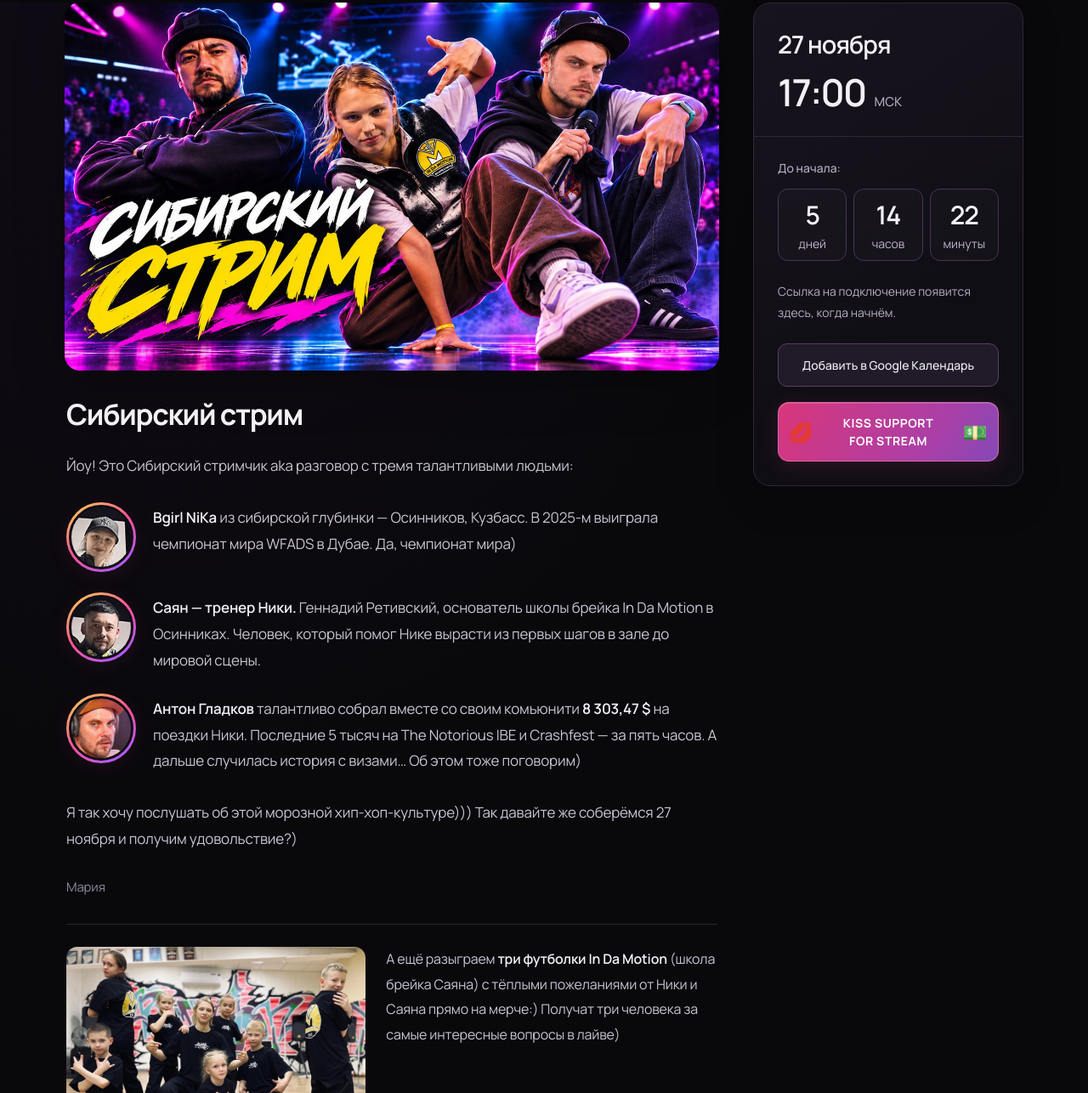
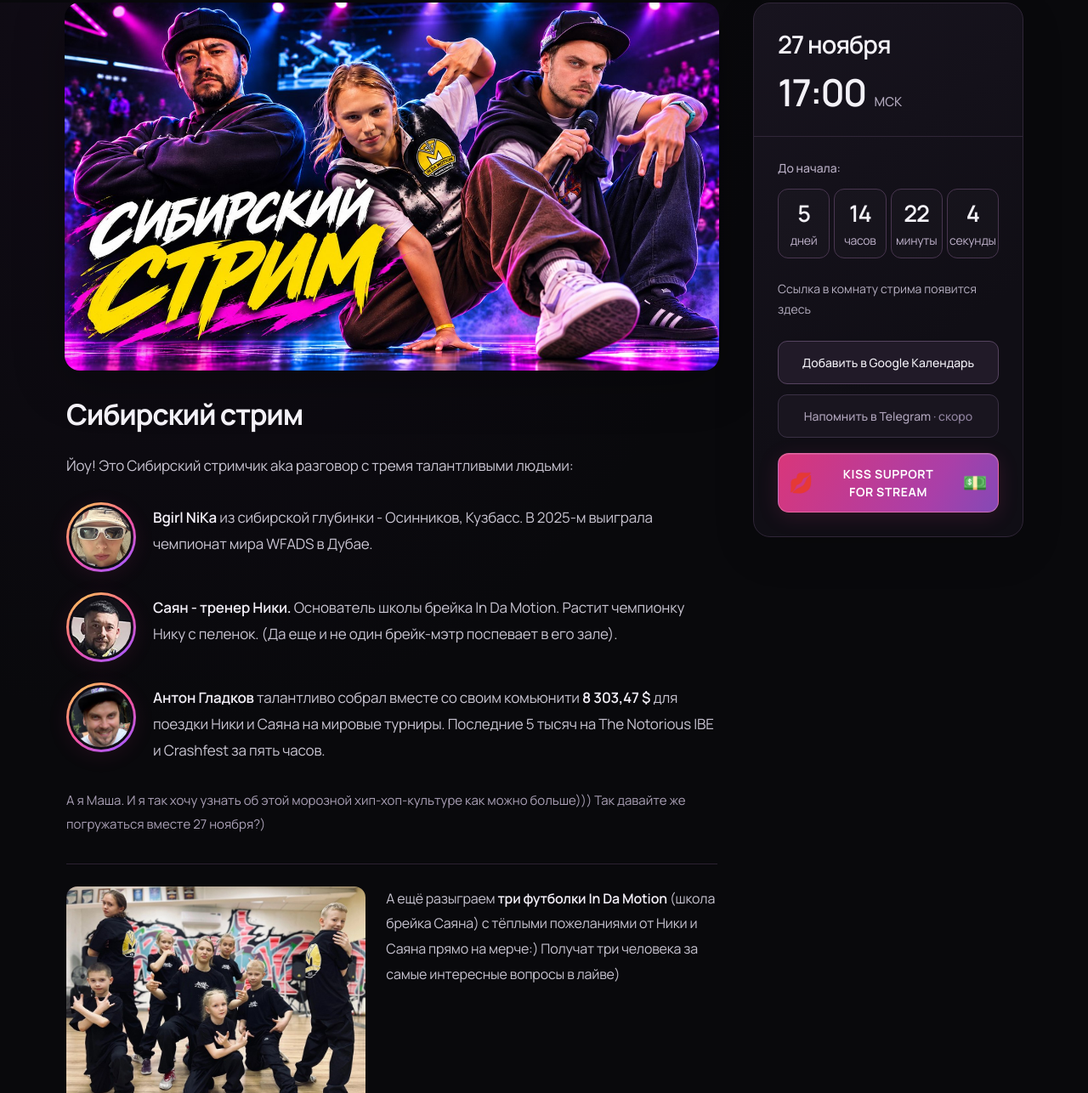
Before and after one commit to whyliveu/siberianstream, a plain HTML site: page dist/index.html in a window 1280 px wide. Shown: the part 49-1335 px from the top of the page at 85% size. Drawn offline with Linux system fonts and the light colour scheme.

Commit message:
Use Maria's portraits and copy, add countdown seconds and Telegram placeholder

```diff
--- a/dist/index.html
+++ b/dist/index.html
@@ -9,21 +9,22 @@
 .countdown{white-space:normal;margin:12px 0 24px;font-size:24px}.count-grid{display:grid;grid-template-columns:repeat(3,minmax(0,1fr));gap:8px}.count-unit{text-align:center;padding:12px 3px 10px;border:1px solid #493650;border-radius:12px;background:#ffffff04}.count-number{display:block;font-size:30px;font-weight:600;letter-spacing:-1px;line-height:1.2}.count-word{display:block;margin-top:6px;font-size:14px;font-weight:400;color:#bfb2cb;letter-spacing:0;line-height:1.4}
 .support{display:flex;align-items:center;justify-content:center;gap:9px;min-height:64px;margin-top:18px;padding:13px 12px;border:1px solid #ff9cc377;border-radius:13px;background:linear-gradient(120deg,#d9367a,#aa3fa8 70%,#8449b6);box-shadow:0 5px 24px #de3c8526,inset 0 1px 0 #ffffff25;color:#fff;font-size:14px;font-weight:700;letter-spacing:.55px;line-height:1.5;text-decoration:none;transition:transform .18s,box-shadow .18s,filter .18s}.support-copy{max-width:178px;text-wrap:balance}.support-emoji{font-size:23px;line-height:1;flex-shrink:0}.support:hover{color:#fff;text-decoration:none;filter:brightness(1.12);transform:translateY(-2px);box-shadow:0 8px 28px #ee4a9144}.support:active{transform:translateY(0)}
 @media(max-width:760px){.speakers{gap:24px}.speaker{grid-template-columns:68px minmax(0,1fr);gap:15px}.portrait-ring{width:68px;height:68px}.speaker p{margin:0}.count-grid{max-width:360px;gap:10px}.count-unit{padding:13px 4px}.count-number{font-size:32px}.support{font-size:14px;min-height:58px}.support-copy{max-width:none}.countdown{margin-bottom:22px}}@media(max-width:360px){.speaker{grid-template-columns:58px minmax(0,1fr);gap:12px}.portrait-ring{width:58px;height:58px}.joining{padding-left:20px;padding-right:20px}.support{gap:7px;font-size:14px}.support-copy{max-width:160px}}@media(prefers-reduced-motion:reduce){.support:hover{transform:none}}
+
+.letter .host-note{font-size:15px;font-weight:400;line-height:1.85;letter-spacing:0;color:#aaa0b6;margin:8px 0 32px}.portrait.nika img{width:185%;height:auto;left:50%;top:50%;transform:translate(-50%,-38%)}.portrait.anton img{width:300%;height:auto;left:50%;top:50%;transform:translate(-60.5%,-37.5%)}.count-grid{grid-template-columns:repeat(4,minmax(0,1fr));gap:5px}.count-unit{padding:12px 1px 10px;min-width:0}.count-number{font-size:27px}.count-word{font-size:14px;letter-spacing:-.25px}.telegram-reminder{display:block;width:100%;font-family:inherit;font-size:14px;font-weight:500;line-height:1.5;text-align:center;border:1px solid #3a3044;border-radius:11px;padding:14px 6px;margin:12px 0 0;background:#19151f;color:#aea3ba;opacity:1;cursor:not-allowed}.telegram-reminder span{color:#8e819d}@media(max-width:760px){.count-grid{gap:7px;max-width:420px}.count-number{font-size:29px}.count-unit{padding:13px 1px 11px}.telegram-reminder{font-size:15px}.letter .host-note{font-size:15px}}@media(max-width:360px){.count-grid{gap:4px}.count-number{font-size:26px}.telegram-reminder{font-size:14px}}
 </style></head>
 <body><main class="invitation"><div class="story"><img class="cover" src="/assets/stream-v4.jpg" alt="Сибирский стрим: Саян, Ника и Антоха" width="1672" height="941" fetchpriority="high" decoding="async">
 <div class="letter"><h1>Сибирский стрим</h1>
 <p>Йоу! Это Сибирский стримчик aka разговор с тремя талантливыми людьми:</p>
 <ul class="speakers">
-<li class="speaker"><div class="portrait-ring"><span class="portrait nika"><img src="/assets/nika-sayan-original-v1.jpg" alt="Bgirl NiKa — Вероника Чирцова" width="720" height="480" loading="lazy" decoding="async"></span></div><p><strong>Bgirl NiKa</strong> из сибирской глубинки — Осинников, Кузбасс. В 2025-м выиграла чемпионат мира WFADS в Дубае. Да, чемпионат мира)</p></li>
-<li class="speaker"><div class="portrait-ring"><span class="portrait sayan"><img src="/assets/nika-sayan-original-v1.jpg" alt="Саян — Геннадий Ретивский" width="720" height="480" loading="lazy" decoding="async"></span></div><p><strong>Саян — тренер Ники.</strong> Геннадий Ретивский, основатель школы брейка In Da Motion в Осинниках. Человек, который помог Нике вырасти из первых шагов в зале до мировой сцены.</p></li>
-<li class="speaker"><div class="portrait-ring"><span class="portrait anton"><img src="/assets/anton-interview-original-v1.jpg" alt="Антон Гладков" width="480" height="360" loading="lazy" decoding="async"></span></div><p><strong>Антон Гладков</strong> талантливо собрал вместе со своим комьюнити <strong>8 303,47 $</strong> на поездки Ники. Последние 5 тысяч на The Notorious IBE и Crashfest — за пять часов. А дальше случилась история с визами… Об этом тоже поговорим)</p></li>
+<li class="speaker"><div class="portrait-ring"><span class="portrait nika"><img src="/assets/nika-portrait-v2.jpg" alt="Bgirl NiKa — Вероника Чирцова" width="480" height="640" loading="lazy" decoding="async"></span></div><p><strong>Bgirl NiKa</strong> из сибирской глубинки - Осинников, Кузбасс. В 2025-м выиграла чемпионат мира WFADS в Дубае.</p></li>
+<li class="speaker"><div class="portrait-ring"><span class="portrait sayan"><img src="/assets/nika-sayan-original-v1.jpg" alt="Саян — Геннадий Ретивский" width="720" height="480" loading="lazy" decoding="async"></span></div><p><strong>Саян - тренер Ники.</strong> Основатель школы брейка In Da Motion. Растит чемпионку Нику с пеленок. (Да еще и не один брейк-мэтр поспевает в его зале).</p></li>
+<li class="speaker"><div class="portrait-ring"><span class="portrait anton"><img src="/assets/anton-portrait-v2.jpg" alt="Антон Гладков" width="480" height="640" loading="lazy" decoding="async"></span></div><p><strong>Антон Гладков</strong> талантливо собрал вместе со своим комьюнити <strong>8 303,47 $</strong> для поездки Ники и Саяна на мировые турниры. Последние 5 тысяч на The Notorious IBE и Crashfest за пять часов.</p></li>
 </ul>
-<p>Я так хочу послушать об этой морозной хип-хоп-культуре))) Так давайте же соберёмся 27 ноября и получим удовольствие?)</p>
-<p class="signature">Мария</p>
+<p class="host-note">А я Маша. И я так хочу узнать об этой морозной хип-хоп-культуре как можно больше))) Так давайте же погружаться вместе 27 ноября?)</p>
 <div class="giveaway"><img src="/assets/shirts-v4.jpg" alt="Ребята из In Da Motion в футболках школы" width="1280" height="994" loading="lazy" decoding="async"><p>А ещё разыграем <strong>три футболки In Da Motion</strong> (школа брейка Саяна) с тёплыми пожеланиями от Ники и Саяна прямо на мерче:) Получат три человека за самые интересные вопросы в лайве)</p></div>
 </div></div>
 <aside class="when" aria-label="Когда встречаемся"><div class="schedule"><time datetime="2026-11-27T17:00:00+03:00">27 ноября</time><p class="hour">17:00 <span>МСК</span></p></div>
-<div class="joining"><p class="eyebrow" id="count-label">До начала:</p><p class="countdown" id="countdown" role="timer" aria-label="Время до начала">27 ноября, 17:00</p><p class="note" id="join-note">Ссылка на подключение появится здесь, когда начнём.</p><a class="join" id="join" hidden target="_blank" rel="noopener">Подключиться</a><a class="calendar" id="calendar" target="_blank" rel="noopener">Добавить в Google Календарь</a><a class="support" href="https://www.donationalerts.com/r/mashkasad" target="_blank" rel="noopener noreferrer"><span class="support-emoji" aria-hidden="true">💋</span><span class="support-copy">KISS SUPPORT FOR STREAM</span><span class="support-emoji" aria-hidden="true">💵</span></a><noscript><p class="note">Для отсчёта и появления ссылки включи JavaScript и обнови страницу.</p></noscript></div>
+<div class="joining"><p class="eyebrow" id="count-label">До начала:</p><p class="countdown" id="countdown" role="timer" aria-live="off" aria-label="Время до начала">27 ноября, 17:00</p><p class="note" id="join-note">Ссылка в комнату стрима появится здесь</p><a class="join" id="join" hidden target="_blank" rel="noopener">Подключиться</a><a class="calendar" id="calendar" target="_blank" rel="noopener">Добавить в Google Календарь</a><button class="telegram-reminder" type="button" disabled aria-label="Напомнить в Telegram — скоро будет доступно">Напомнить в Telegram <span>· скоро</span></button><a class="support" href="https://www.donationalerts.com/r/mashkasad" target="_blank" rel="noopener noreferrer"><span class="support-emoji" aria-hidden="true">💋</span><span class="support-copy">KISS SUPPORT FOR STREAM</span><span class="support-emoji" aria-hidden="true">💵</span></a><noscript><p class="note">Для отсчёта и появления ссылки включи JavaScript и обнови страницу.</p></noscript></div>
 </aside></main><script>const START=Date.parse('2026-11-27T17:00:00+03:00');
 const timer=document.getElementById('countdown'),label=document.getElementById('count-label'),note=document.getElementById('join-note'),join=document.getElementById('join');
 let state='waiting';
@@ -32,9 +33,8 @@ function tick(){
  if(state!=='waiting')return;
  const seconds=Math.max(0,Math.ceil((START-Date.now())/1000));
  if(!seconds){label.textContent='Скоро начнём';setTimerMessage('Ждём начала');return;}
- const d=Math.floor(seconds/86400),h=Math.floor(seconds%86400/3600),m=Math.floor(seconds%3600/60);
- if(!d&&!h&&!m){setTimerMessage('Меньше минуты');return;}
- const units=[[d,plural(d,'день','дня','дней')],[h,plural(h,'час','часа','часов')],[m,plural(m,'минута','минуты','минут')]];
+ const d=Math.floor(seconds/86400),h=Math.floor(seconds%86400/3600),m=Math.floor(seconds%3600/60),sec=seconds%60;
+ const units=[[d,plural(d,'день','дня','дней')],[h,plural(h,'час','часа','часов')],[m,plural(m,'минута','минуты','минут')],[sec,plural(sec,'секунда','секунды','секунд')]];
  const accessible=units.map(([n,word])=>n+' '+word).join(', ');
  if(timer.getAttribute('aria-label')===accessible)return;
  timer.setAttribute('aria-label',accessible);
@@ -42,7 +42,7 @@ function tick(){
 }
 function setTimerMessage(message){timer.textContent=message;timer.setAttribute('aria-label',message);}
 
-async function refresh(){try{const response=await fetch('/status.json',{cache:'no-store'});if(!response.ok)return;const data=await response.json();if(data.state==='ended'){state='ended';label.textContent='Спасибо, что были с нами';setTimerMessage('Эфир закончился');note.textContent='До встречи!';join.hidden=true;}else if(data.state==='live'&&typeof data.joinUrl==='string'&&/^https:\/\/(meet\.google\.com|[a-z0-9-]+\.zoom\.us)\//.test(data.joinUrl)){state='live';label.textContent='Мы уже начали';setTimerMessage('Заходи в эфир');note.textContent='Подключайся с выключенными камерой и микрофоном. Вопросы можно писать в чате встречи.';join.href=data.joinUrl;join.hidden=false;}else{state='waiting';label.textContent='До начала:';note.textContent='Ссылка на подключение появится здесь, когда начнём.';join.hidden=true;join.removeAttribute('href');tick();}}catch{/* Preserve the last verified state during transient network failures. */}}
+async function refresh(){try{const response=await fetch('/status.json',{cache:'no-store'});if(!response.ok)return;const data=await response.json();if(data.state==='ended'){state='ended';label.textContent='Спасибо, что были с нами';setTimerMessage('Эфир закончился');note.textContent='До встречи!';join.hidden=true;}else if(data.state==='live'&&typeof data.joinUrl==='string'&&/^https:\/\/(meet\.google\.com|[a-z0-9-]+\.zoom\.us)\//.test(data.joinUrl)){state='live';label.textContent='Мы уже начали';setTimerMessage('Заходи в эфир');note.textContent='Подключайся с выключенными камерой и микрофоном. Вопросы можно писать в чате встречи.';join.href=data.joinUrl;join.hidden=false;}else{state='waiting';label.textContent='До начала:';note.textContent='Ссылка в комнату стрима появится здесь';join.hidden=true;join.removeAttribute('href');tick();}}catch{/* Preserve the last verified state during transient network failures. */}}
 const calendar=new URL('https://calendar.google.com/calendar/render');calendar.search=new URLSearchParams({action:'TEMPLATE',text:'СИБИРСКИЙ СТРИМ',dates:'20261127T140000Z/20261127T170000Z',ctz:'Europe/Moscow',details:'Ника, Саян и Антоха Гладков. Разговор о сибирском брейкинге и историях с баттлов.\nСсылка на подключение появится на странице приглашения, когда начнём:\n'+location.origin+'/'});document.getElementById('calendar').href=calendar.href;
 tick();refresh();setInterval(tick,1000);setInterval(refresh,15000);document.addEventListener('visibilitychange',()=>{if(!document.hidden){tick();refresh();}});
 </script></body></html>
```
Also changed, not shown: dist/assets/anton-portrait-v2.jpg (added), dist/assets/nika-portrait-v2.jpg (added), 1 other file.
